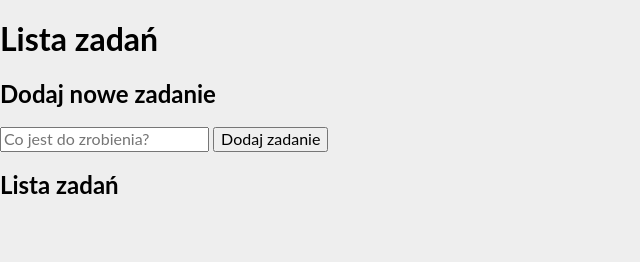
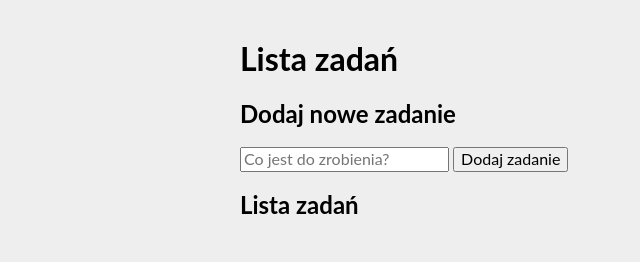
Before and after one commit to Fiat126p/To-do-list, a plain HTML site: page index.html in a window 1280 px wide. Shown: the whole page, without its empty margins (0-640 px from the left). Drawn offline with nearby package versions, Linux system fonts and the light colour scheme.

Commit message:
added container styling

```diff
--- /dev/null
+++ b/css/container.css
@@ -0,0 +1,5 @@
+.container {
+    max-width: 800px;
+    margin: 0 auto;
+    padding: 20px;
+}
--- a/index.html
+++ b/index.html
@@ -11,6 +11,7 @@
         crossorigin="anonymous" />
     <link href="css/style.css" rel="stylesheet">
     <link href="css/body.css" rel="stylesheet">
+    <link href="css/container.css" rel="stylesheet">
     <script src="js/script.js" defer></script>
 
 </head>
```
